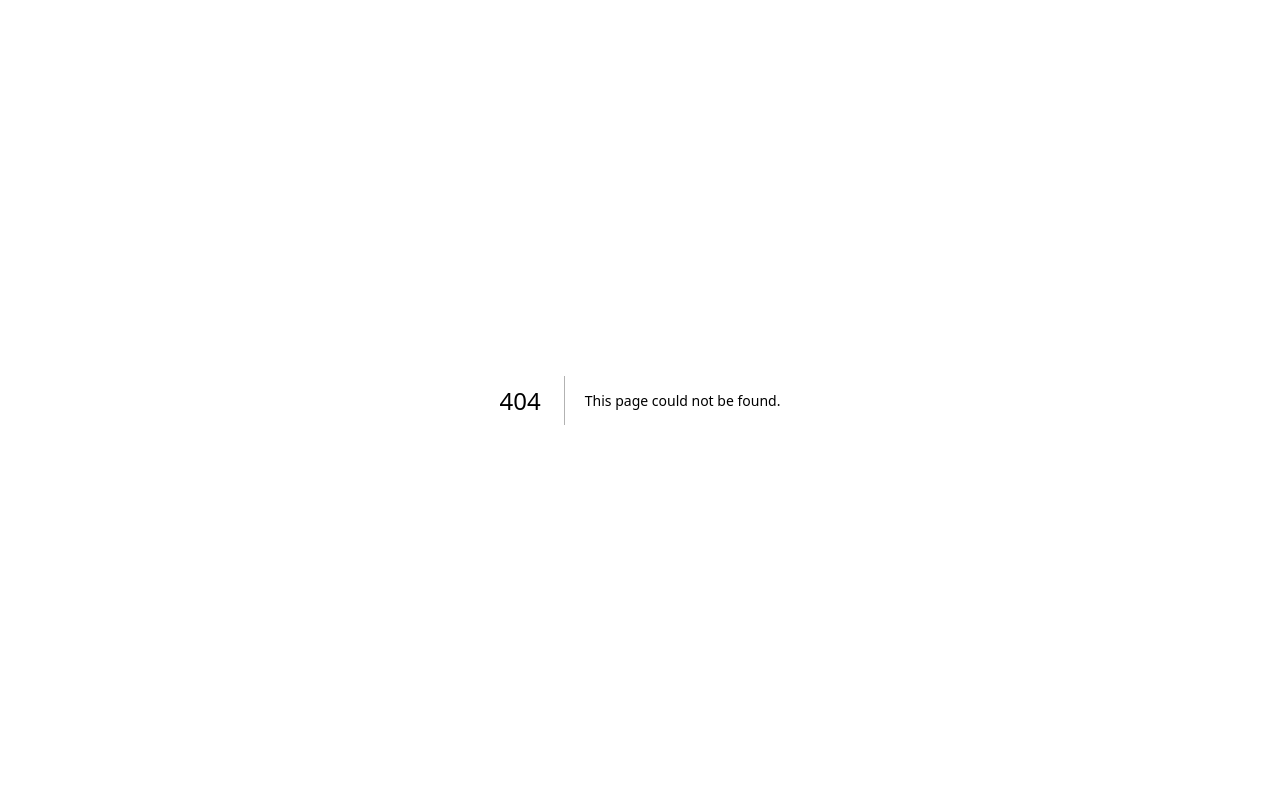
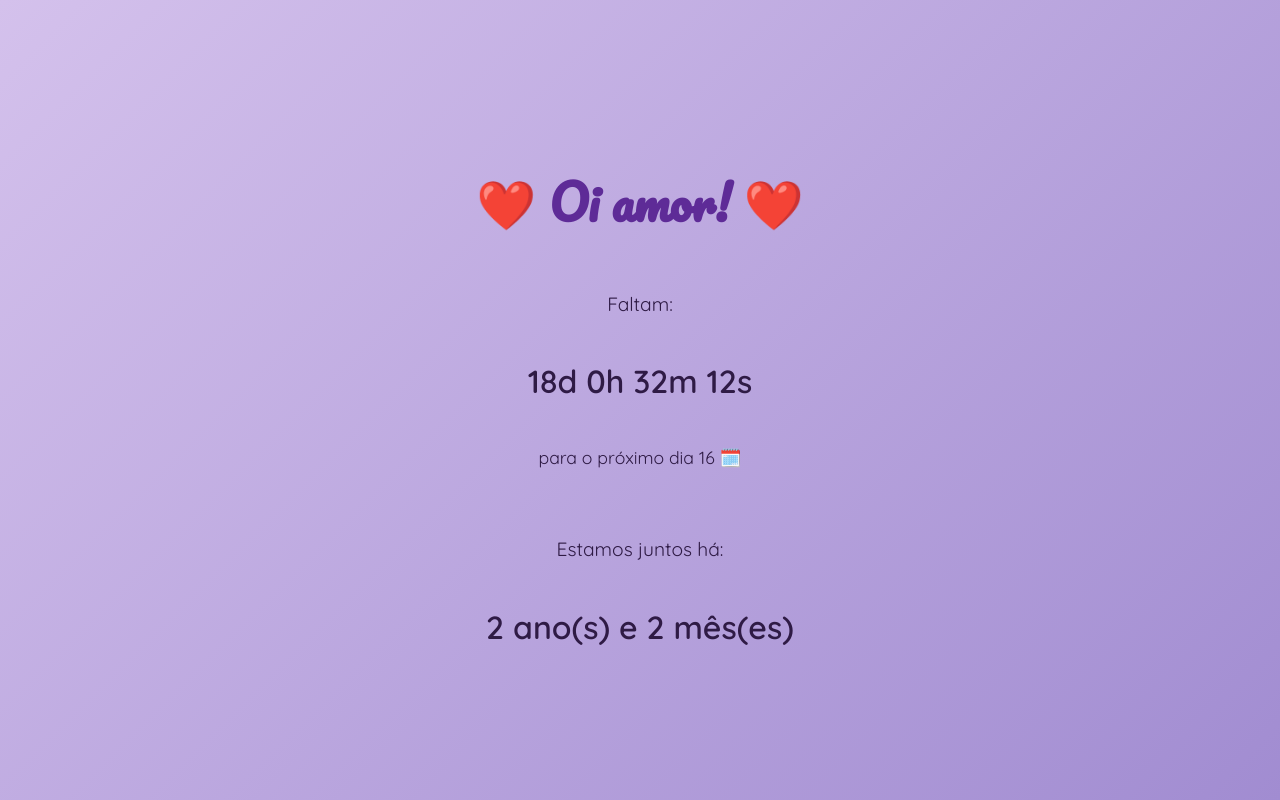
Before and after one commit to lucasmsouza24/clone-tabnews, a Next.js app: page /contagem in a window 1280 px wide. Before the commit this address had no page. Built offline with nearby package versions, Linux system fonts and the light colour scheme.

Commit message:
feat: :sparkles: add "secret" page

```diff
--- /dev/null
+++ b/pages/_app.js
@@ -0,0 +1,5 @@
+import '../styles/styles.globals.css';
+
+export default function App({ Component, pageProps }) {
+  return <Component {...pageProps} />;
+}
--- /dev/null
+++ b/pages/contagem/index.js
@@ -0,0 +1,89 @@
+import { useEffect, useState } from "react";
+import Head from 'next/head';
+import styles from './index.module.css';
+
+const startDate = new Date(2023, 0, 16);
+
+function Contagem() {
+  const [timeLeft, setTimeLeft] = useState('');
+  const [specialMessage, setSpecialMessage] = useState('');
+  const [relationshipDuration, setRelationshipDuration] = useState('');
+
+  useEffect(() => {
+    const now = new Date();
+    const day = now.getDate();
+    const month = now.getMonth();
+    const year = now.getFullYear();
+
+    // next 16th
+    let next16 = new Date(year, month, 16);
+    if (day > 16) {
+      next16 = new Date(year, month + 1, 16);
+    }
+
+    // if today is 16th
+    if (day == 16) {
+      setSpecialMessage('🎉 Hoje é o nosso dia! ❤️');
+    }
+
+    // Countdown
+    const diff = next16.getTime() - now.getTime();
+    const days = Math.floor(diff / (1000 * 60 * 60 * 24));
+    const hours = Math.floor((diff / (1000 * 60 * 60)) % 24);
+    const minutes = Math.floor((diff / (1000 * 60)) % 60);
+    const seconds = Math.floor((diff / 1000) % 60);
+
+    setTimeLeft(`${days}d ${hours}h ${minutes}m ${seconds}s`);
+
+    // Relationship duration
+    const years = year - startDate.getFullYear();
+    let months = month - startDate.getMonth();
+    if (day < 16) months -= 1;
+    if (months < 0) {
+      months += 12;
+    }
+
+    setRelationshipDuration(`${years} ano(s) e ${months} mês(es)`);
+
+    // Update countdown every second
+    const interval = setInterval(() => {
+      const updatedNow = new Date();
+      const updatedDiff = next16.getTime() - updatedNow.getTime();
+      const days = Math.floor(updatedDiff / (1000 * 60 * 60 * 24));
+      const hours = Math.floor((updatedDiff / (1000 * 60 * 60)) % 24);
+      const minutes = Math.floor((updatedDiff / (1000 * 60)) % 60);
+      const seconds = Math.floor((updatedDiff / 1000) % 60);
+
+      setTimeLeft(`${days}d ${hours}h ${minutes}m ${seconds}s`);
+    }, 1000);
+
+    return () => clearInterval(interval);
+
+  }, []);
+
+  return (
+    <>
+      <Head>
+        <title>Surpresa ❤️</title>
+        <link
+          href="https://fonts.googleapis.com/css2?family=Pacifico&family=Quicksand:wght@400;600&display=swap"
+          rel="stylesheet"
+        />
+      </Head>
+      <div className={styles.container}>
+        <h1 className={styles.title}>❤️ Oi amor! ❤️</h1>
+        {specialMessage && <h2 className={styles.subtitle}>{specialMessage}</h2>}
+
+        <p className={styles.text}>Faltam:</p>
+        <h2 className={styles.countdown}>{timeLeft}</h2>
+        <p className={styles.smallText}>para o próximo dia 16 🗓️</p>
+
+        <br />
+        <p className={styles.text}>Estamos juntos há:</p>
+        <h2 className={styles.countdown}>{relationshipDuration}</h2>
+      </div>
+    </>
+  );
+}
+
+export default Contagem;
--- /dev/null
+++ b/pages/contagem/index.module.css
@@ -0,0 +1,40 @@
+.container {
+  height: 100vh;
+  margin: 0;
+  padding: 0;
+  font-family: 'Quicksand', sans-serif;
+  text-align: center;
+  background: linear-gradient(135deg, #d4c1ec, #a18cd1);
+  color: #2f1b45;
+  display: flex;
+  flex-direction: column;
+  justify-content: center;
+  align-items: center;
+  overflow: hidden;
+}
+
+
+.title {
+  font-family: 'Pacifico', cursive;
+  font-size: 3rem;
+  color: #5e2b97;
+  margin-bottom: 1rem;
+}
+
+.subtitle {
+  font-size: 1.8rem;
+  color: #a61252;
+}
+
+.text {
+  font-size: 1.2rem;
+  margin-top: 2rem;
+}
+
+.countdown {
+  font-size: 2rem;
+}
+
+.smallText {
+  font-size: 1.1rem;
+}
--- /dev/null
+++ b/styles/styles.globals.css
@@ -0,0 +1,6 @@
+html,
+body {
+  margin: 0;
+  padding: 0;
+  box-sizing: border-box;
+}
```
